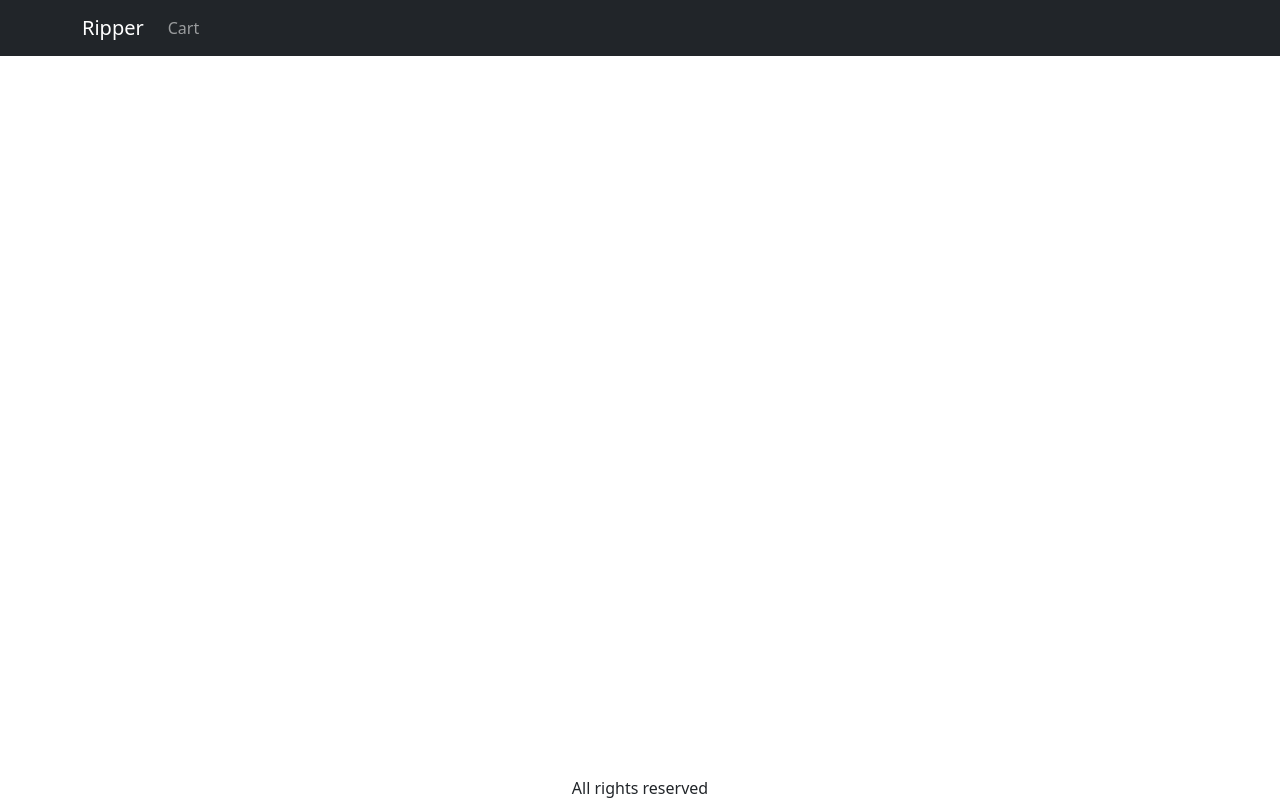
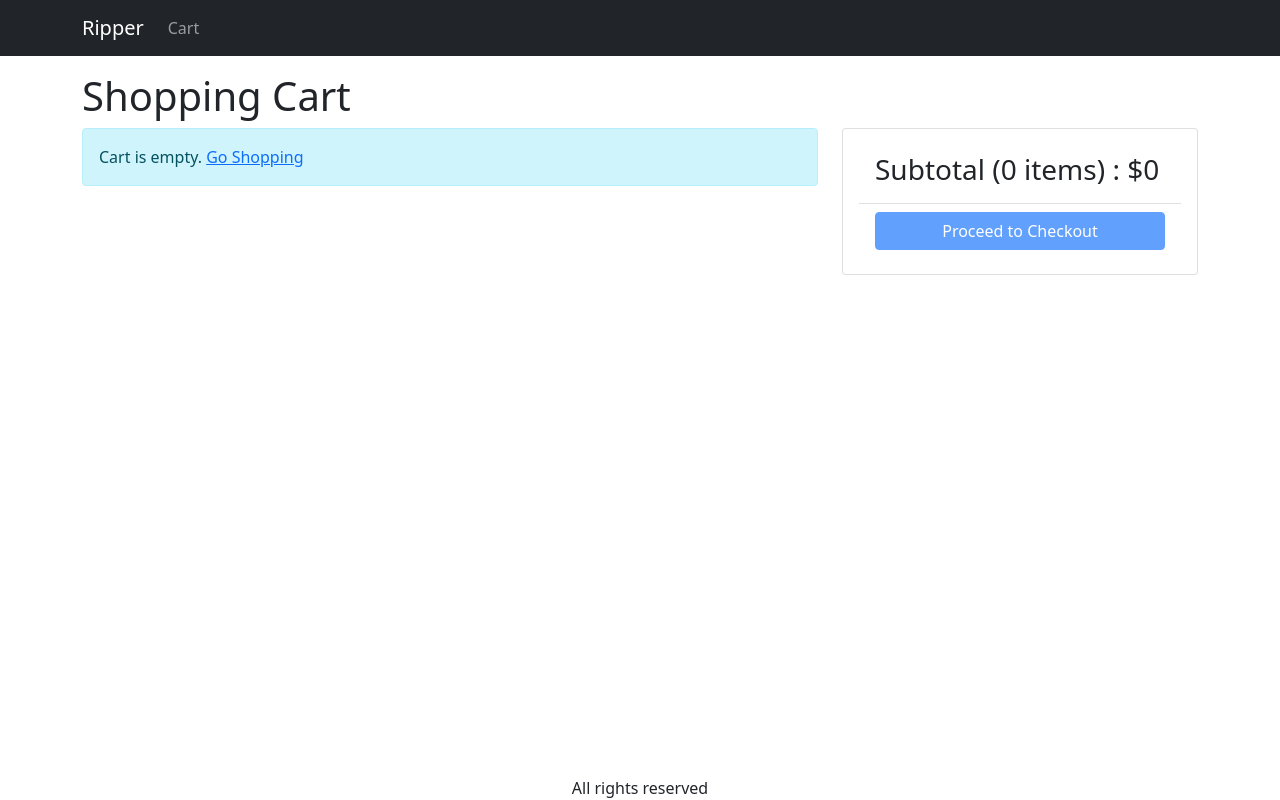
Before and after one commit to BonatheRipper/Full_stack_react_Node_ecommorce, a React (Create React App) app: page /cart in a window 1280 px wide. Built offline with nearby package versions, Linux system fonts and the light colour scheme.

Commit message:
modified add to cart page

```diff
--- a/src/App.css
+++ b/src/App.css
@@ -48,3 +48,6 @@ main {
 .img-large {
   max-width: 100%;
 }
+.img-thumbnail {
+  height: 80px !important;
+}
--- a/src/App.js
+++ b/src/App.js
@@ -6,6 +6,7 @@ import { Navbar, Container, Nav, CarouselItem, Badge } from "react-bootstrap";
 import { LinkContainer } from "react-router-bootstrap";
 import { Helmet } from "react-helmet-async";
 import { useStateContext } from "./components/Store";
+import CartScreen from "./components/cartScreen";
 
 const App = () => {
   const { Cart, CartStock } = useStateContext();
@@ -31,9 +32,9 @@ const App = () => {
               <Nav className="me-auto">
                 <Link to="/cart" className="nav-link">
                   Cart
-                  {cart.cartItems.length > 0 && (
+                  {CartStock > 0 && (
                     <Badge pill bg="danger">
-                      {CartStock > 0 ? CartStock : ""}
+                      {CartStock}
                     </Badge>
                   )}
                 </Link>
@@ -47,6 +48,7 @@ const App = () => {
             <Routes>
               <Route path="/product/:slug" element={<ProductScreen />} />
               <Route path="/" element={<Home />} />
+              <Route path="/cart" element={<CartScreen />} />
             </Routes>
           </Container>
         </main>
--- a/src/components/Home.jsx
+++ b/src/components/Home.jsx
@@ -13,7 +13,6 @@ const Home = () => {
     const fetchData = async () => {
       try {
         const result = await axios.get("/api/products");
-        console.log(result);
         setProducts((prevProducts) => {
           return {
             ...prevProducts,
@@ -21,7 +20,6 @@ const Home = () => {
             loading: false,
           };
         });
-        console.log(products);
       } catch (e) {
         setProducts((prevProducts) => {
           return {
--- a/src/components/ProductScreen.jsx
+++ b/src/components/ProductScreen.jsx
@@ -10,14 +10,14 @@ import LoadingBox from "./LoadingBox";
 import MessageBox from "./MessageBox";
 import { Helmet } from "react-helmet-async";
 import { useStateContext } from "./Store";
-
 import axios from "axios";
 import { Row, Col, ListGroup, Card, Badge, Button } from "react-bootstrap";
 import Ratings from "./Ratings";
-import { useParams } from "react-router-dom";
+import { useNavigate, useParams } from "react-router-dom";
 import { GetError } from "../util";
 
 const ProductScreen = () => {
+  const navigate = useNavigate();
   const { slug } = useParams();
   const initial = { item: [null], loading: true, error: null };
   const [product, setProduct] = useState(initial);
@@ -64,14 +64,18 @@ const ProductScreen = () => {
     } else {
       existItem.quatity = quatity;
     }
-    setCartStock(
-      cart.cartItems.reduce((total, object) => {
-        return object.quatity + total;
-      }, 0)
-    );
-    console.log(cart);
+    setCartStock(0);
+    navigate("/cart");
   };
 
+  function setCartTotal() {
+    return cart.cartItems.reduce((total, object) => {
+      return object.quatity + total;
+    }, 0);
+  }
+  useEffect(() => {
+    setCartStock(setCartTotal());
+  }, [setCartTotal()]);
   return product.loading ? (
     <LoadingBox />
   ) : product.error ? (
--- a/src/components/Store.js
+++ b/src/components/Store.js
@@ -6,30 +6,6 @@ import React, {
   useRef,
   useState,
 } from "react";
-
-// export const Store = createContext();
-// const intialStates = {
-//   cart: {
-//     cartItems: [],
-//   },
-// };
-// function reducer(state, action) {
-//   switch (action.type) {
-//     case "CART__ADD_ITEM":
-//       return {
-//         ...state,
-//         cart: {
-//           ...state.cart,
-//           cartItems: [...state.cart.cartItems, action.payload],
-//         },
-//       };
-//   }
-// }
-// export function StoreProvider(props) {
-//   const [state, dispatch] = useReducer(reducer, intialState);
-//   const value = { state, dispatch };
-//   return <Store.Provider value={value}>{props.children}</Store.Provider>;
-// }
 
 const StateContext = createContext();
 const intialState = {
@@ -40,7 +16,7 @@ const intialState = {
 
 export const ContextProvider = ({ children }) => {
   const [Cart, setCart] = useState(intialState);
-  const [CartStock, setCartStock] = useState(1);
+  const [CartStock, setCartStock] = useState(0);
 
   return (
     <StateContext.Provider value={{ Cart, CartStock, setCartStock, setCart }}>
--- /dev/null
+++ b/src/components/cartScreen.jsx
@@ -0,0 +1,106 @@
+import React from "react";
+import { useStateContext } from "./Store";
+import { Helmet } from "react-helmet-async";
+import { Row, Col, ListGroup, Button, Card } from "react-bootstrap";
+import MessageBox from "./MessageBox";
+import { Link } from "react-router-dom";
+const CartScreen = () => {
+  const { Cart, setCart, CartStock, setCartStock } = useStateContext();
+  const { cart } = Cart;
+  const { cartItems } = cart;
+  console.log(cartItems);
+  return (
+    <div>
+      <Helmet>
+        <title>Shopping Cart</title>
+      </Helmet>
+      <h1>Shopping Cart</h1>
+      <Row>
+        <Col md={8}>
+          {cartItems.length === 0 ? (
+            <MessageBox>
+              Cart is empty. <Link to="/">Go Shopping</Link>
+            </MessageBox>
+          ) : (
+            <ListGroup>
+              {cartItems.map((item) => (
+                <ListGroup.Item key={item._id}>
+                  <Row className="align-items-center">
+                    <Col md={4}>
+                      <img
+                        src={item.image}
+                        alt={item.name}
+                        className="img-fluid rounded img-thumbnail"
+                      />
+                      <Link to={`/product/${item.slug}`}>{item.name}</Link>
+                    </Col>
+
+                    <Col md={3}>
+                      <Button
+                        variant="light"
+                        disabled={item.quantity === item.countInStock}
+                      >
+                        <i
+                          className="fa fa-minus-circle"
+                          aria-hidden="true"
+                        ></i>
+                      </Button>
+                      <span>{item.quatity}</span>
+                      <Button
+                        variant="light"
+                        disabled={item.quantity === item.countInStock}
+                      >
+                        <i className="fa fa-plus-circle" aria-hidden="true"></i>
+                      </Button>
+                    </Col>
+
+                    <Col md={3}>${item.price}</Col>
+                    <Col md={2}>
+                      <Button variant="light">
+                        <i className="fa fa-trash" aria-hidden="true"></i>
+                      </Button>
+                    </Col>
+                  </Row>
+                </ListGroup.Item>
+              ))}
+            </ListGroup>
+          )}
+        </Col>
+        <Col md={4}>
+          <Card>
+            <Card.Body>
+              <ListGroup variant="flush">
+                <ListGroup.Item>
+                  <h3>
+                    Subtotal (
+                    {cartItems.reduce((total, object) => {
+                      return object.quatity + total;
+                    }, 0)}{" "}
+                    items) : $
+                    {cart.cartItems.reduce((total, object) => {
+                      return object.quatity * object.price + total;
+                    }, 0)}
+                  </h3>
+                </ListGroup.Item>
+
+                <ListGroup.Item>
+                  <div className="d-grid">
+                    <Button
+                      type="button"
+                      variant="primary"
+                      disabled={cartItems.length === 0}
+                    >
+                      Proceed to Checkout
+                    </Button>
+                  </div>
+                </ListGroup.Item>
+              </ListGroup>
+            </Card.Body>
+          </Card>
+        </Col>
+      </Row>
+    </div>
+  );
+};
+
+export default CartScreen;
```
